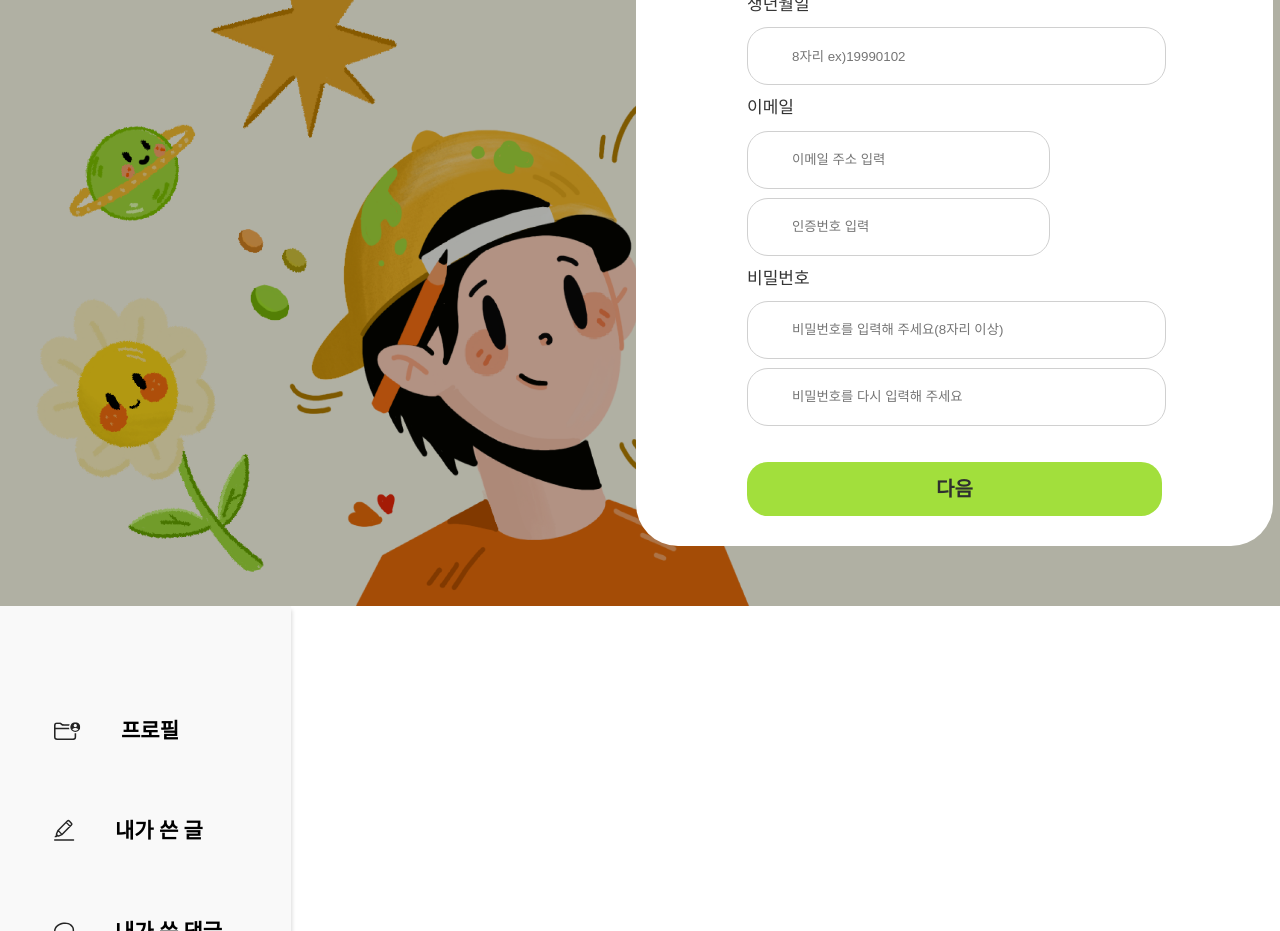
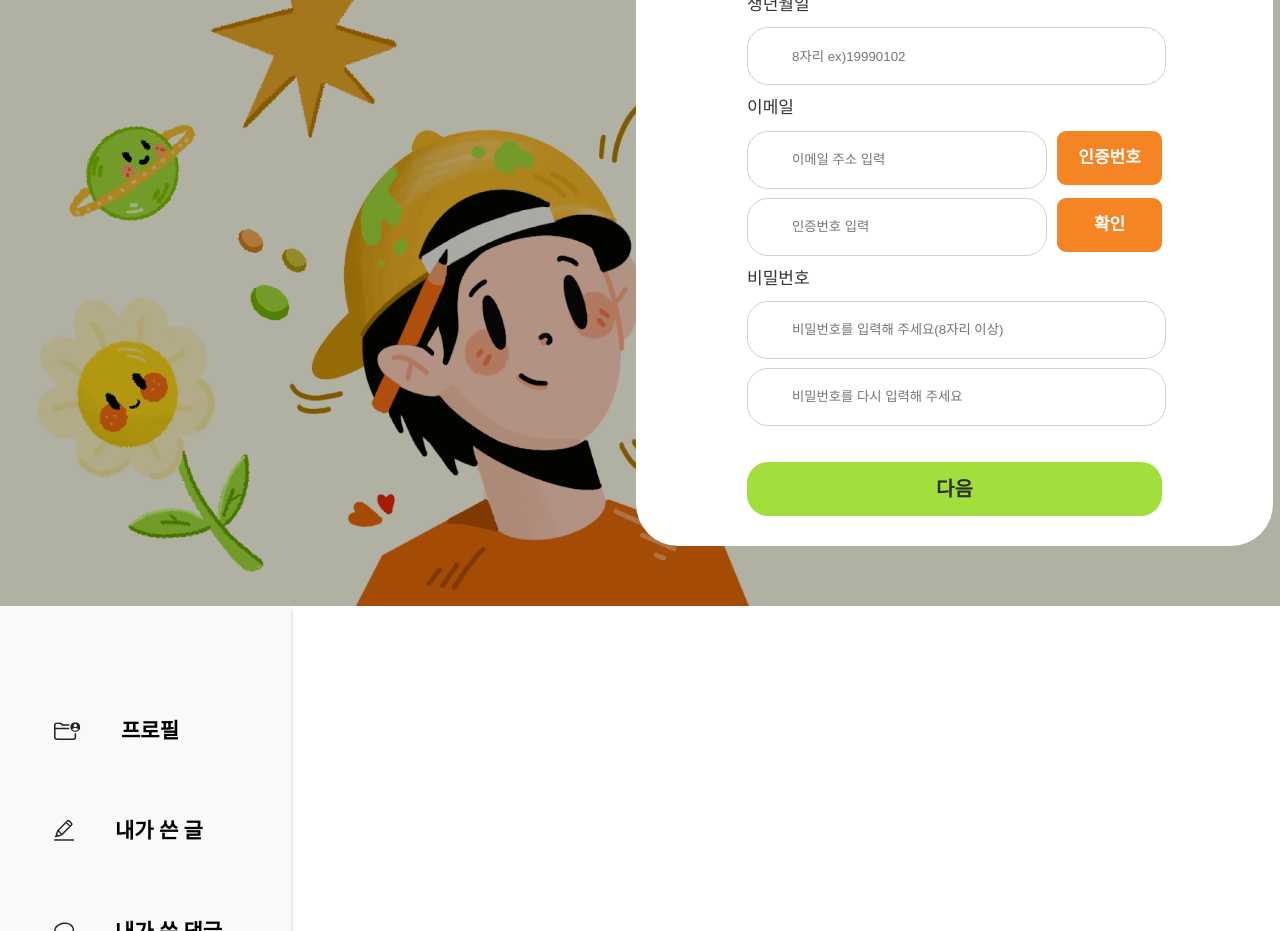
Before and after one commit to Side-Project1/Front-end, a React (Create React App) app: page / in a window 1280 px wide. Shown: the part 1420-2351 px from the top of the page. Built offline with nearby package versions, Linux system fonts and the light colour scheme.

Commit message:
fix: 회원가입 폼 UI 수정

```diff
--- a/src/constant/Join_First.jsx
+++ b/src/constant/Join_First.jsx
@@ -33,16 +33,19 @@ const Join_First = () => {
                 <S.Gender placeholder="성별"></S.Gender>
               </S.Form>
             </S.TopSection>
-
             <S.FormTitle>닉네임</S.FormTitle>
             <S.UserId placeholder="닉네임을 입력해주세요"></S.UserId>
             <S.FormTitle>생년월일</S.FormTitle>
             <S.Birth placeholder="8자리 ex)19990102"></S.Birth>
             <S.FormTitle>이메일</S.FormTitle>
-            <S.Email placeholder="이메일 주소 입력"></S.Email>
-            {/* <S.EmailButton></S.EmailButton> */}
-            <S.Email placeholder="인증번호 입력"></S.Email>
-            {/* <S.EmailButton></S.EmailButton> */}
+            <S.EmailForm>
+              <S.Email placeholder="이메일 주소 입력"></S.Email>
+              <S.EmailButton>인증번호</S.EmailButton>
+            </S.EmailForm>
+            <S.EmailForm>
+              <S.Email placeholder="인증번호 입력"></S.Email>
+              <S.EmailButton>확인</S.EmailButton>
+            </S.EmailForm>
             <S.FormTitle>비밀번호</S.FormTitle>
             <S.Password placeholder="비밀번호를 입력해 주세요(8자리 이상)"></S.Password>
             <S.Password placeholder="비밀번호를 다시 입력해 주세요 "></S.Password>
--- a/src/constant/Join_First.style.js
+++ b/src/constant/Join_First.style.js
@@ -126,6 +126,11 @@ export const Birth = styled.input`
   padding-left: 44px;
 `;
 
+export const EmailForm = styled.div`
+  display: flex;
+  gap: 10px;
+`;
+
 export const Email = styled.input`
   width: 255px;
   height: 54px;
@@ -144,6 +149,19 @@ export const Password = styled.input`
   padding-left: 44px;
 `;
 
+export const EmailButton = styled.button`
+  width: 106px;
+  height: 54px;
+  background: #f58425;
+  border: none;
+  border-radius: 9px;
+  font-weight: 600;
+  font-size: 17px;
+  line-height: 160%;
+  color: #ffffff;
+  cursor: pointer;
+`;
+
 export const NextButton = styled.button`
   width: 415px;
   height: 54px;
@@ -155,4 +173,5 @@ export const NextButton = styled.button`
   line-height: 160%;
   color: #2f2f2f;
   margin-top: 27px;
+  cursor: pointer;
 `;
```
